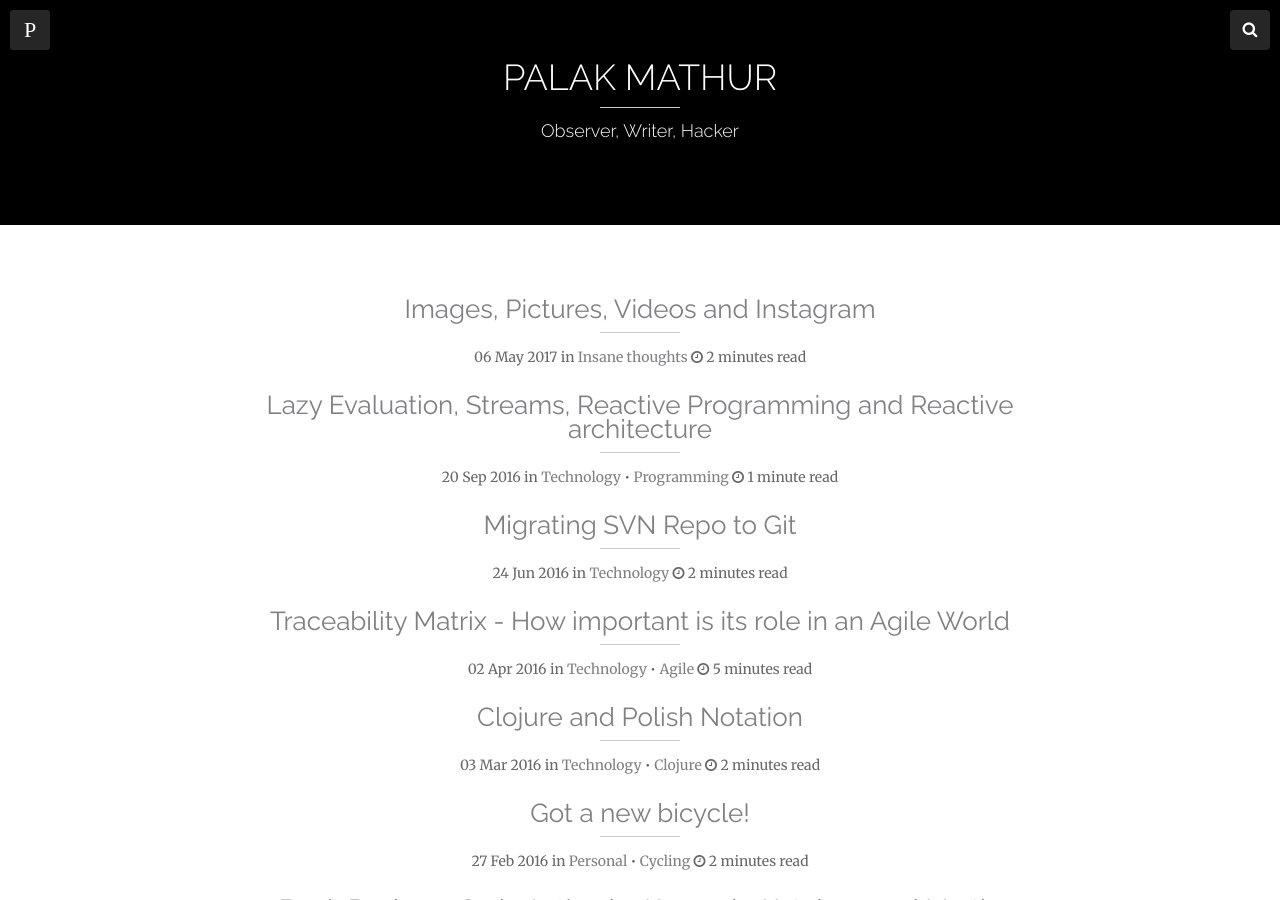
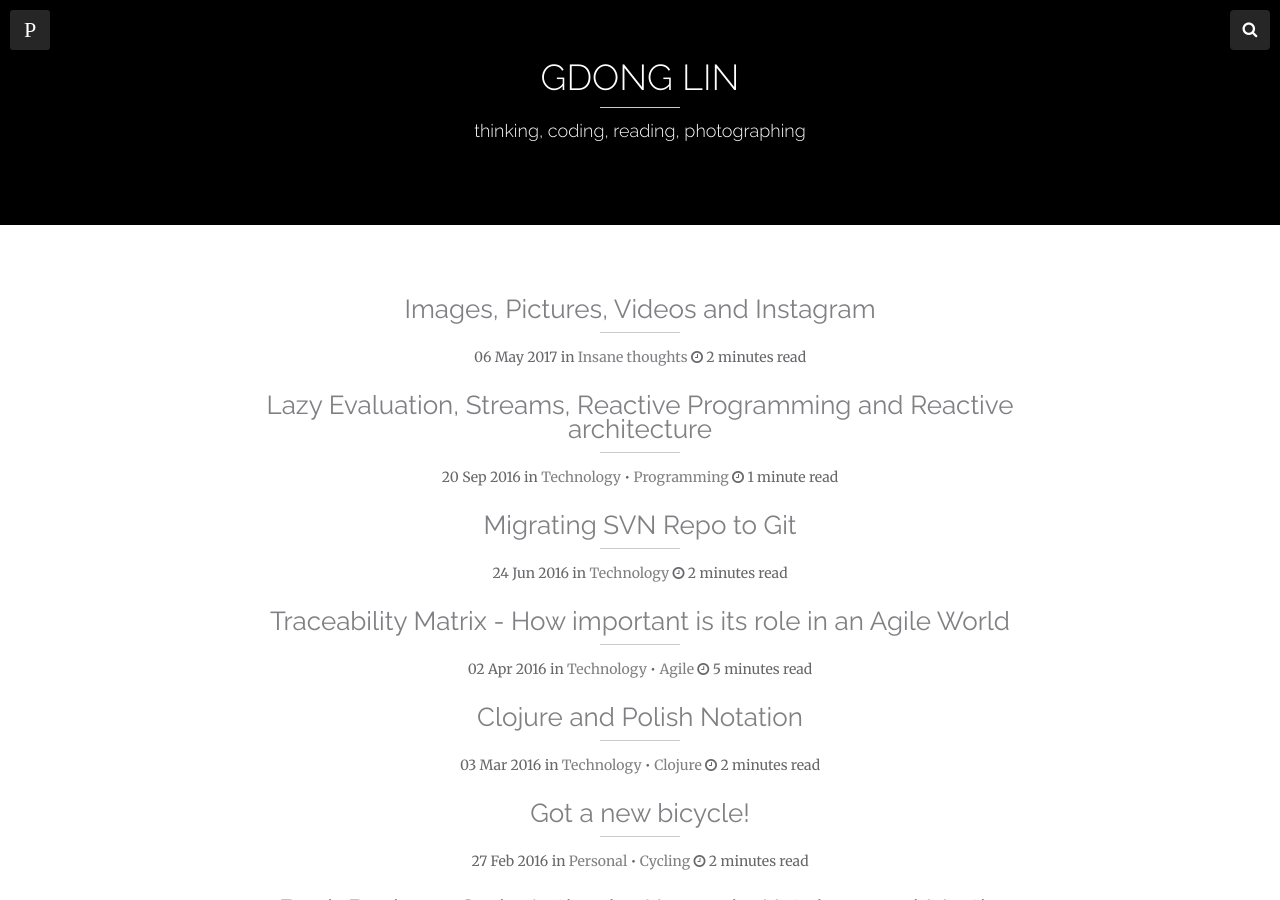
Before and after one commit to GDongLin/gdonglin.github.io, a Jekyll site: the page built from index.html, in a window 1280 px wide and 900 px high. Built offline with Jekyll 4.4.1, drawn with Linux system fonts in a browser that asks for light colours; nearby versions of some CDN libraries; the list of posts is cut into pages by our own code; some of the changed text lies outside the part shown.

Commit message:
change name and site

```diff
--- a/_config.yml
+++ b/_config.yml
@@ -1,6 +1,7 @@
-title:            Palak Mathur
-description:      "Observer, Writer, Hacker"
-disqus_shortname: palakmathurgithub
+title:            GDong Lin
+description:      "thinking, coding, reading, photographing"
+logo:
+disqus_shortname: gdonglin
 # Assign a default image for your site's header and footer
 search:           true
 share:            true
@@ -9,7 +10,7 @@ readtime:         true
 # Specify the average Words per minute. If not defined, 180 will be used
 wpm:				      200
 # Turn on or off the fin animations in the header and footer
-triangleheader:		false
+triangleheader:	  false
 animated_fins:	  false
 # Specify the fin color in RGB value
 fin_color:        "255,255,255"
@@ -20,17 +21,17 @@ fin_color:        "255,255,255"
 
 # Owner/author information
 owner:
-  name:           Palak Mathur
-  avatar:         palakmathur.jpeg
-  email:          insanethoughts@live.com
+  name:           GDong Lin
+  avatar:         gdonglin.jpg
+  email:          linguidong1990@gmail.com
   # Use the coder's toolbox at http://coderstoolbox.net/string/#!encoding=xml&action=encode&charset=us_ascii to encode your description into XML string
-  description:
+  description:	  man, live...
   # Social networking links used in footer. Update and remove as you like.
-  twitter:        palak
+  twitter:
   facebook:
-  github:         palakmathur
-  stackexchange:  https://stackoverflow.com/users/1901100/plkmthr
-  linkedin:       https://www.linkedin.com/in/palakmathur
+  github:         GDongLin
+  stackexchange:
+  linkedin:
   instagram:
   flickr:
   tumblr:
@@ -63,15 +64,15 @@ links:
     external: true
   - title: Pictures
     url: /pictures
-  - title: Command Line
-    url: /webcmd
-    external: true
+#  - title: Command Line
+#    url: /webcmd
+#    external: true
   - title: Resume
     url: /resume
     external: true
 
 # http://en.wikipedia.org/wiki/List_of_tz_database_time_zones
-timezone:    America/Chicago
+timezone:    Asia/Shanghai
 future:      true
 highlighter: rouge
 markdown:    kramdown
@@ -100,8 +101,8 @@ kramdown:
 
 prose:
   rooturl: '_posts'
-  siteurl: 'http://palakmathur.github.io/'
-  relativeLinks: 'http://palakmathur.github.io/links.jsonp'
+  siteurl: 'http://gdonglin.github.io/'
+  relativeLinks: 'http://gdonglin.github.io/links.jsonp'
   media: 'images'
   metadata:
     _posts:
--- a/index.html
+++ b/index.html
@@ -1,9 +1,9 @@
 ---
 layout: home
 title: Latest Posts
-description: "The personal blog of Palak Mathur"
+description: "The personal blog of GDongLin"
 headline: Renaissance
-tags: [Palak Mathur]
+tags: [GDongLin]
 ---
 {% if site.paginate %}
 {% for post in paginator.posts %}
```
Also changed, not shown: README.md, assets/images/gdonglin.jpg (added), assets/images/palakmathur.jpeg (deleted).
